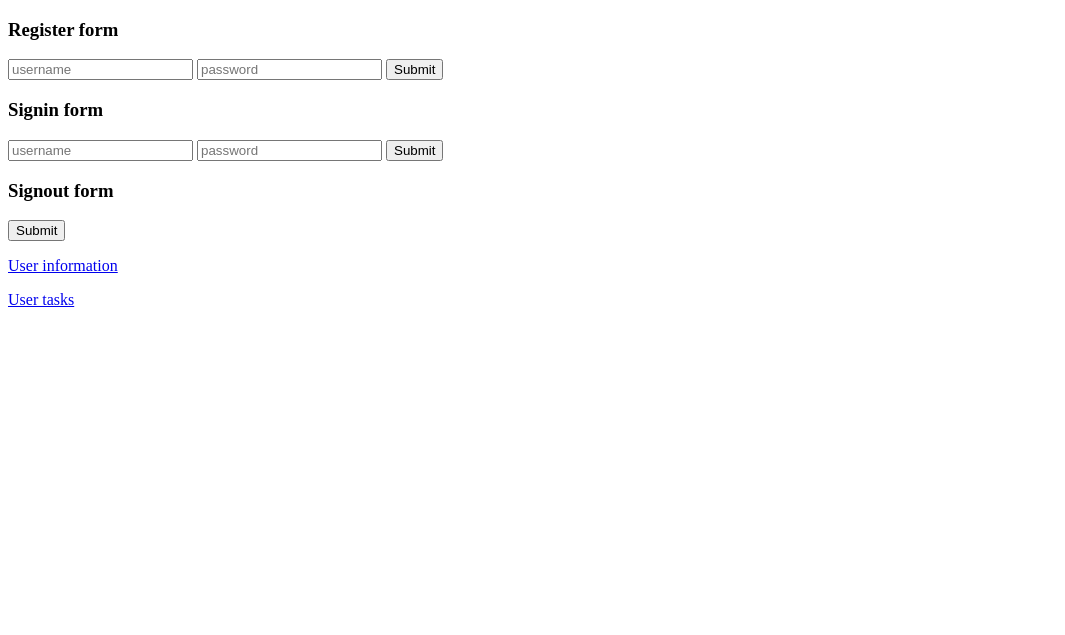
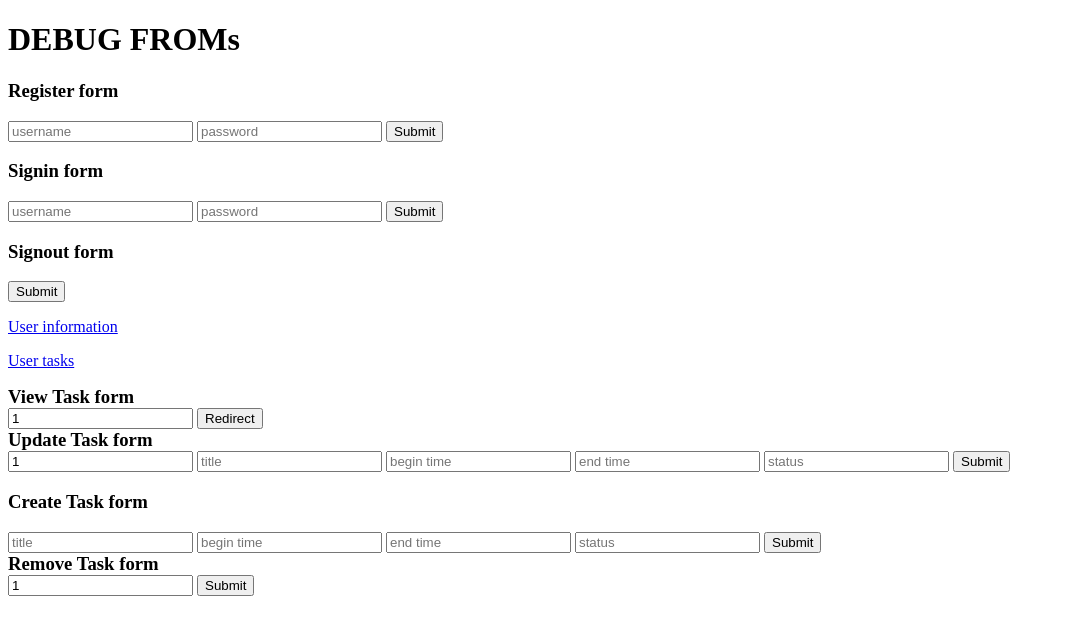
Before and after one commit to SimonRacaud/WEB_epitodo_2019, a Flask app: page / in a window 1280 px wide. Shown: the top 635 px of the page, without its empty margins (0-1065 px from the left). Run offline with Flask 2, Linux system fonts and the light colour scheme.

Commit message:
Feat(templates:index.html) : add forms view specific task, update task, remove task, add task

```diff
--- a/app/DataBase.py
+++ b/app/DataBase.py
@@ -2,7 +2,7 @@
 # @Date:   2020-03-18T18:02:49+01:00
 # @Project: WEB_epytodo_2019
 # @Last modified by:   simon
-# @Last modified time: 2020-03-21T08:51:25+01:00
+# @Last modified time: 2020-03-21T08:52:53+01:00
 
 import pymysql as sql
 
--- a/app/templates/index.html
+++ b/app/templates/index.html
@@ -5,8 +5,22 @@
   <title>{{ title }}</title>
   <link rel="stylesheet" href="{{ url_for('static', filename='css/index.css') }}">
   <script src="{{ url_for('static', filename='js/index.js') }}"></script>
+  <script type="text/javascript">
+      function redirect_taskid() {
+          window.location.href = "/user/task/" + document.getElementById("taskid").value;
+      }
+      function redirect_update_taskid() {
+          document.getElementById("update_task").action = "/user/task/" + document.getElementById("uptaskid").value;
+          document.getElementById("update_task").submit()
+      }
+      function redirect_remove_taskid() {
+          document.getElementById("remove_task").action = "/user/task/del/" + document.getElementById("del_taskid").value;
+          document.getElementById("remove_task").submit()
+      }
+  </script>
 </head>
 <body>
+    <h1>DEBUG FROMs</h1>
     <form method="POST" action="/register">
         <h3>Register form</h3>
        <input type="text" name="key1" placeholder="username" />
@@ -25,5 +39,36 @@
     </form>
     <p><a href="/user">User information</a></p>
     <p><a href="/user/task">User tasks</a></p>
+
+    <form method="GET" action="/user/task/">
+        <h3 style="margin:0">View Task form</h3>
+        <input type="number" id="taskid" value="1" min="1" />
+        <input type="button" onclick="redirect_taskid()" value="Redirect" />
+    </form>
+
+    <form method="POST" action="/user/task/" id="update_task">
+        <h3 style="margin:0">Update Task form</h3>
+        <input type="number" id="uptaskid" value="1" min="1" />
+        <input type="text" name="title" placeholder="title" />
+        <input type="text" name="begin" placeholder="begin time" />
+        <input type="text" name="end" placeholder="end time" />
+        <input type="text" name="status" placeholder="status" />
+        <input type="button" onclick="redirect_update_taskid()" value="Submit" />
+    </form>
+
+    <form method="POST" action="/user/task/add">
+        <h3>Create Task form</h3>
+        <input type="text" name="title" placeholder="title" />
+        <input type="text" name="begin" placeholder="begin time" />
+        <input type="text" name="end" placeholder="end time" />
+        <input type="text" name="status" placeholder="status" />
+        <input type="submit"  />
+    </form>
+
+    <form method="POST" action="/user/task/del/" id="remove_task">
+        <h3 style="margin:0">Remove Task form</h3>
+        <input type="number" id="del_taskid" value="1" min="1" />
+        <input type="button" onclick="redirect_remove_taskid()" value="Submit" />
+    </form>
 </body>
 </html>
--- a/app/views.py
+++ b/app/views.py
@@ -2,7 +2,7 @@
 # @Date:   2020-03-18T13:40:03+01:00
 # @Project: WEB_epytodo_2019
 # @Last modified by:   simon
-# @Last modified time: 2020-03-20T17:39:56+01:00
+# @Last modified time: 2020-03-21T09:57:10+01:00
 
 from flask import request
 from app import app
@@ -56,11 +56,11 @@ def route_task_get(id):
 
 @app.route('/user/task/<id>', methods = ['POST'])
 def route_task_update(id):
-    return controller.task_upd_with_id(id)
+    return controller.task_update_with_id(id, [])
 
 @app.route('/user/task/add', methods = ['POST'])
 def route_task_add():
-    return controller.task_set_new()
+    return controller.task_set_new([])
 
 @app.route('/user/task/del/<id>', methods = ['POST'])
 def route_task_remove(id):
```
Also changed, not shown: app/TaskController.py (+7 -7 lines).
